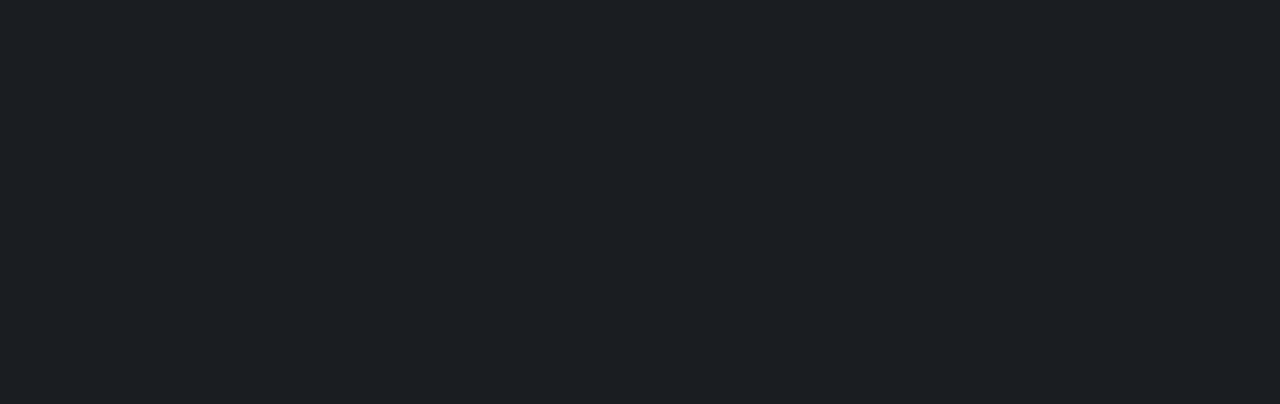
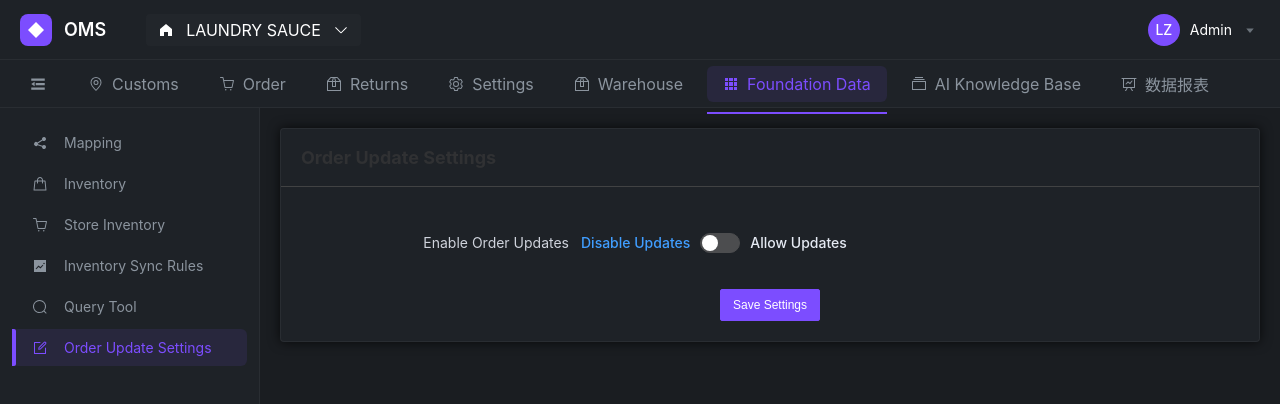
Before and after one commit to JayneKuo/OMS, a Vue app: page /foundation-data/order-update-control in a window 1280 px wide. Before the commit this address had no page. Shown: the top 404 px of the page. Built offline with nearby package versions, Linux system fonts and the light colour scheme.

Commit message:
更新配置

```diff
--- a/src/config/menu.ts
+++ b/src/config/menu.ts
@@ -17,7 +17,8 @@
   DataLine,
   Timer,
   Warning,
-  Connection
+  Connection,
+  Edit
 } from '@element-plus/icons-vue'
 
 export interface MenuItem {
@@ -157,6 +158,11 @@
         title: 'Query Tool',
         path: '/foundation-data/query-tool',
         icon: Search
+      },
+      {
+        title: 'Order Update Settings',
+        path: '/foundation-data/order-update-control',
+        icon: Edit
       }
     ]
   },
--- a/src/router/index.ts
+++ b/src/router/index.ts
@@ -212,6 +212,11 @@
             path: 'query-tool',
             name: 'QueryTool',
             component: () => import('@/views/foundation-data/QueryTool.vue')
+          },
+          {
+            path: 'order-update-control',
+            name: 'OrderUpdateControl',
+            component: () => import('@/views/foundation-data/OrderUpdateControl.vue')
           }
         ]
       },
--- /dev/null
+++ b/src/types/orderUpdateControl.ts
@@ -0,0 +1,29 @@
+export interface OrderUpdateControlConfig {
+  // 订单是否允许更新总开关
+  orderUpdateEnabled: boolean;
+
+  // 允许更新的订单来源
+  allowedUpdateSource: string[];
+
+  // 允许更新的订单状态
+  allowedUpdateStatuses: string[];
+
+  // 订单状态为warehouseprocessing时的dispatch order状态
+  dispatchOrder: string;
+
+  // 是否允许异常订单更新
+  exceptionUpdatable: boolean;
+
+  // 新增商品品类是否单下发
+  dispatchForNewLineItems: boolean;
+
+  // 新增商品数量是否单独下发
+  allowIncreaseQuantityForDispatchedItems: boolean;
+
+  // 是否将换货商品单独派单
+  dispatchForReplacementItems: boolean;
+}
+
+export const ORDER_SOURCES = ['all', 'shopify', 'amazon', 'ebay', 'walmart'] as const;
+export const ORDER_STATUSES = ['import', 'pending', 'warehouseprocessing'] as const;
+export const DISPATCH_ORDER_STATUSES = ['allocate', 'pick', 'pack'] as const;
--- /dev/null
+++ b/src/views/foundation-data/OrderUpdateControl.vue
@@ -0,0 +1,193 @@
+<script setup lang="ts">
+import { ref, computed } from 'vue'
+import { ElMessage } from 'element-plus'
+import type { OrderUpdateControlConfig } from '@/types/orderUpdateControl'
+import { ORDER_SOURCES, ORDER_STATUSES, DISPATCH_ORDER_STATUSES } from '@/types/orderUpdateControl'
+
+const config = ref<OrderUpdateControlConfig>({
+  orderUpdateEnabled: false,
+  allowedUpdateSource: ['all'],
+  allowedUpdateStatuses: ['import', 'pending', 'warehouseprocessing'],
+  dispatchOrder: 'allocate',
+  exceptionUpdatable: false,
+  dispatchForNewLineItems: false,
+  allowIncreaseQuantityForDispatchedItems: false,
+  dispatchForReplacementItems: true
+})
+
+const showAdvancedSettings = computed(() => config.value.orderUpdateEnabled)
+const showDispatchOrderSelect = computed(() =>
+  config.value.allowedUpdateStatuses.includes('warehouseprocessing')
+)
+
+const handleSave = async () => {
+  try {
+    // TODO: Call API to save configuration
+    ElMessage.success('Settings saved successfully')
+  } catch (error) {
+    ElMessage.error('Failed to save settings')
+  }
+}
+</script>
+
+<template>
+  <div class="order-update-control">
+    <el-card class="config-card">
+      <template #header>
+        <div class="card-header">
+          <h2>Order Update Settings</h2>
+        </div>
+      </template>
+
+      <el-form label-width="280px" class="config-form">
+        <!-- Main Switch -->
+        <el-form-item label="Enable Order Updates">
+          <el-switch
+            v-model="config.orderUpdateEnabled"
+            active-text="Allow Updates"
+            inactive-text="Disable Updates"
+          />
+        </el-form-item>
+
+        <!-- Advanced Settings -->
+        <template v-if="showAdvancedSettings">
+          <!-- Order Sources -->
+          <el-form-item label="Allowed Order Sources">
+            <el-select
+              v-model="config.allowedUpdateSource"
+              multiple
+              placeholder="Select order sources"
+              style="width: 100%"
+            >
+              <el-option
+                v-for="source in ORDER_SOURCES"
+                :key="source"
+                :label="source"
+                :value="source"
+              />
+            </el-select>
+          </el-form-item>
+
+          <!-- Order Statuses -->
+          <el-form-item label="Allowed Order Statuses">
+            <el-select
+              v-model="config.allowedUpdateStatuses"
+              multiple
+              placeholder="Select order statuses"
+              style="width: 100%"
+            >
+              <el-option
+                v-for="status in ORDER_STATUSES"
+                :key="status"
+                :label="status"
+                :value="status"
+              />
+            </el-select>
+          </el-form-item>
+
+          <!-- Dispatch Order Status -->
+          <el-form-item
+            v-if="showDispatchOrderSelect"
+            label="Dispatch Order Status for Warehouse Processing"
+          >
+            <el-select
+              v-model="config.dispatchOrder"
+              placeholder="Select dispatch order status"
+              style="width: 100%"
+            >
+              <el-option
+                v-for="status in DISPATCH_ORDER_STATUSES"
+                :key="status"
+                :label="status"
+                :value="status"
+              />
+            </el-select>
+          </el-form-item>
+
+          <!-- Exception Order Updates -->
+          <el-form-item label="Allow Exception Order Updates">
+            <el-switch
+              v-model="config.exceptionUpdatable"
+              active-text="Allow"
+              inactive-text="Disable"
+            />
+            <div class="form-item-tip">When enabled, orders in exception status can be updated</div>
+          </el-form-item>
+
+          <!-- New Line Items Dispatch -->
+          <el-form-item label="New Line Items Dispatch Control">
+            <el-switch
+              v-model="config.dispatchForNewLineItems"
+              active-text="Separate Dispatch"
+              inactive-text="Batch Dispatch"
+            />
+            <div class="form-item-tip">
+              When enabled, new line items will be dispatched separately. When disabled, updates require downstream approval before batch dispatch
+            </div>
+          </el-form-item>
+
+          <!-- Quantity Increase Dispatch -->
+          <el-form-item label="Quantity Increase Dispatch Control">
+            <el-switch
+              v-model="config.allowIncreaseQuantityForDispatchedItems"
+              active-text="Separate Dispatch"
+              inactive-text="Batch Dispatch"
+            />
+            <div class="form-item-tip">
+              When enabled, quantity increases will be dispatched separately. When disabled, updates require downstream approval before batch dispatch
+            </div>
+          </el-form-item>
+
+          <!-- Replacement Items Dispatch -->
+          <el-form-item label="Replacement Items Dispatch Control">
+            <el-switch
+              v-model="config.dispatchForReplacementItems"
+              active-text="Separate Dispatch"
+              inactive-text="Batch Dispatch"
+            />
+            <div class="form-item-tip">Controls whether replacement items are dispatched separately</div>
+          </el-form-item>
+        </template>
+      </el-form>
+
+      <div class="form-actions">
+        <el-button type="primary" @click="handleSave">Save Settings</el-button>
+      </div>
+    </el-card>
+  </div>
+</template>
+
+<style scoped lang="scss">
+.order-update-control {
+  padding: 20px;
+
+  .config-card {
+    max-width: 1000px;
+    margin: 0 auto;
+
+    .card-header {
+      h2 {
+        margin: 0;
+        font-size: 18px;
+        color: #303133;
+      }
+    }
+
+    .config-form {
+      margin-top: 20px;
+
+      .form-item-tip {
+        font-size: 12px;
+        color: #909399;
+        margin-top: 4px;
+        margin-left: 4px;
+      }
+    }
+
+    .form-actions {
+      margin-top: 30px;
+      text-align: center;
+    }
+  }
+}
+</style>
```
